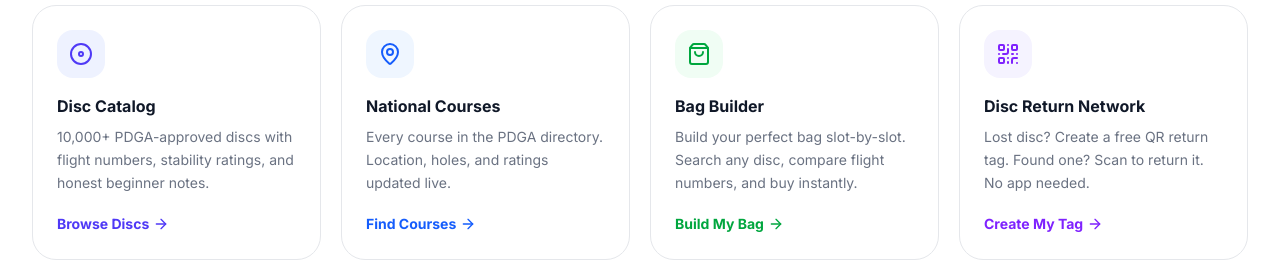
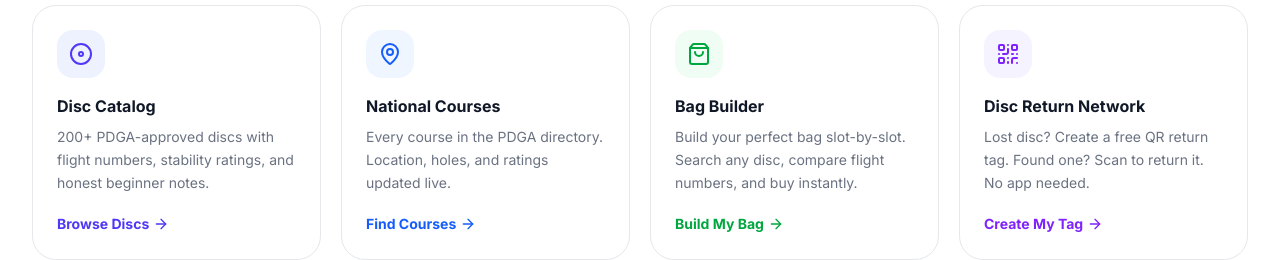
Before and after one commit to GeneralMillz/thediscmill, a React (Vite) app: page / in a window 1280 px wide. Shown: the part 1080-1340 px from the top of the page. Built offline with nearby package versions, Linux system fonts and the light colour scheme.

Commit message:
Update disc catalog description to 200 discs

```diff
--- a/src/pages/Home.tsx
+++ b/src/pages/Home.tsx
@@ -8,7 +8,7 @@ const FEATURES = [
   {
     icon: Disc,
     title: 'Disc Catalog',
-    desc: '10,000+ PDGA-approved discs with flight numbers, stability ratings, and honest beginner notes.',
+    desc: '200+ PDGA-approved discs with flight numbers, stability ratings, and honest beginner notes.',
     link: '/discs',
     cta: 'Browse Discs',
     color: 'text-indigo-600',
```
